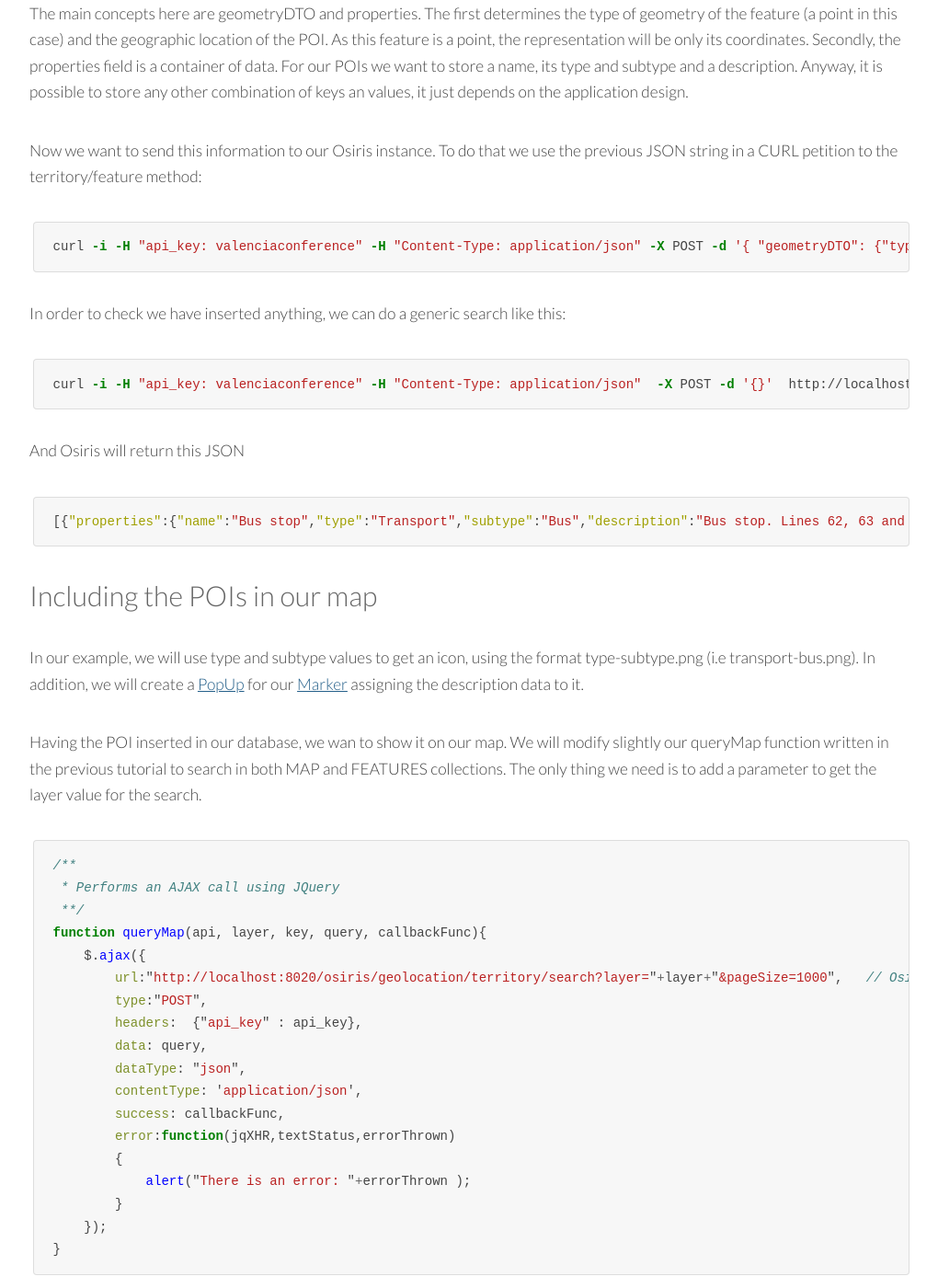
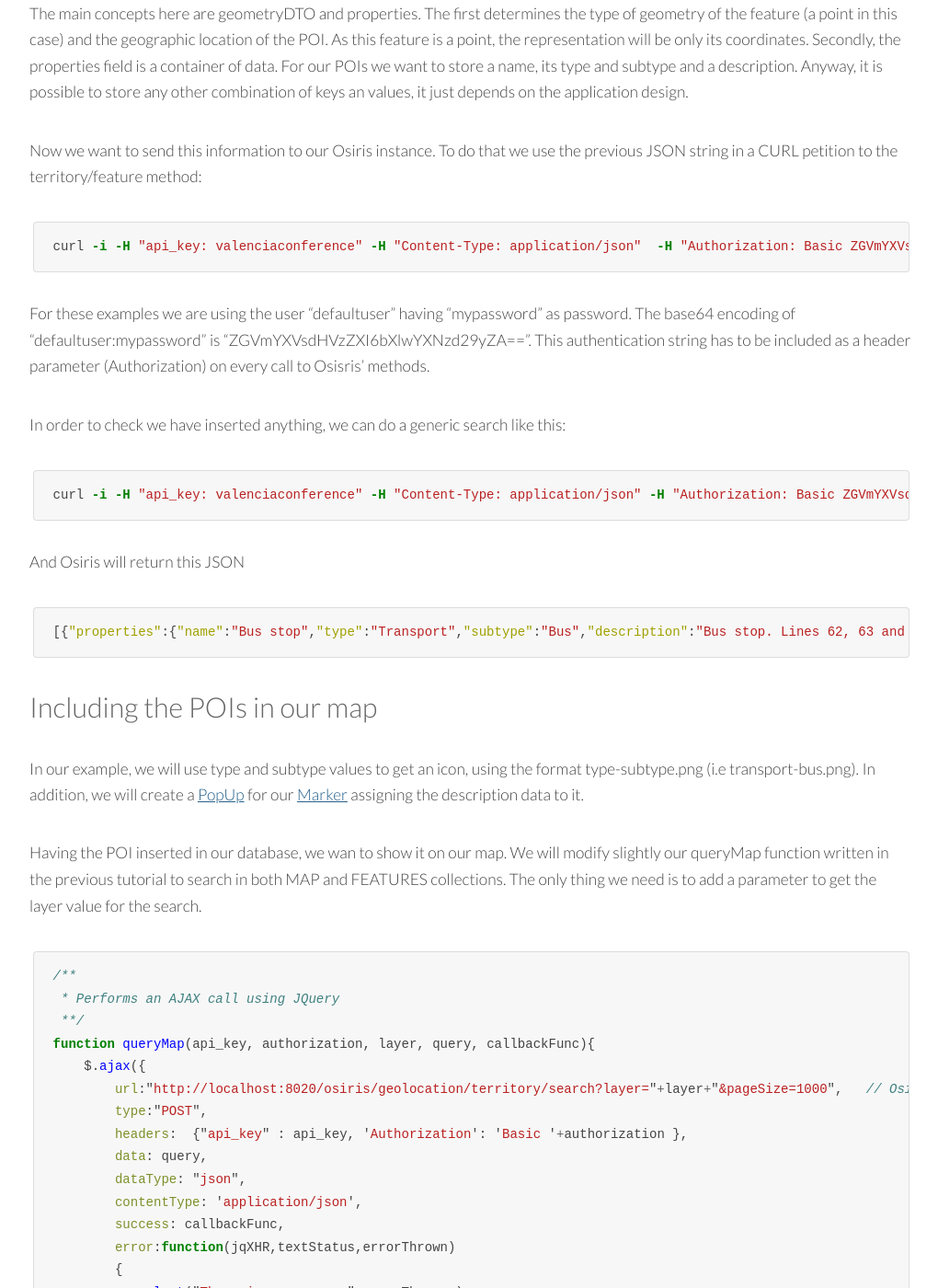
Before and after one commit to osiris-indoor/osiris-indoor.github.io, a Jekyll site: the page built from _posts/2016-6-17-Adding-and-Showing-Points-of-Interest.markdown, in a window 1280 px wide and 1400 px high, scrolled down 1087 px. Shown: the whole window at 92% size, without its empty margins (128-1148 px from the left). Built offline with Jekyll 4.4.1, drawn with Linux system fonts in a browser that asks for light colours; comment, search, counter and statistics services are not loaded.

Commit message:
Modified to incluide the authentication system

```diff
--- a/_posts/2016-6-17-Adding-and-Showing-Points-of-Interest.markdown
+++ b/_posts/2016-6-17-Adding-and-Showing-Points-of-Interest.markdown
@@ -25,13 +25,15 @@ Secondly, the properties field is a container of data. For our POIs we want to s
 Now we want to send this information to our Osiris instance. To do that we use the previous JSON string in a CURL petition to the territory/feature method:
 
 {% highlight sh %}
-curl -i -H "api_key: valenciaconference" -H "Content-Type: application/json" -X POST -d '{ "geometryDTO": {"type": "point", "latitude": 39.494143264768105, "longitude": -0.40192766277868941 }, "properties": {"name": "Bus stop", "type": "Transport", "subtype": "Bus", "description": "Bus stop. Lines 62, 63 and N3"}}' http://localhost:8020/osiris/geolocation/territory/feature
+curl -i -H "api_key: valenciaconference" -H "Content-Type: application/json"  -H "Authorization: Basic ZGVmYXVsdHVzZXI6bXlwYXNzd29yZA==" -X POST -d '{ "geometryDTO": {"type": "point", "latitude": 39.494143264768105, "longitude": -0.40192766277868941 }, "properties": {"name": "Bus stop", "type": "Transport", "subtype": "Bus", "description": "Bus stop. Lines 62, 63 and N3"}}' http://localhost:8020/osiris/geolocation/territory/feature
 {% endhighlight %}
+
+For these examples we are using the user "defaultuser" having "mypassword" as password. The base64 encoding of "defaultuser:mypassword" is "ZGVmYXVsdHVzZXI6bXlwYXNzd29yZA==". This authentication string has to be included as a header parameter (Authorization) on every call to Osisris' methods.
 
 In order to check we have inserted anything, we can do a generic search like this:
 
 {% highlight sh %}
-curl -i -H "api_key: valenciaconference" -H "Content-Type: application/json"  -X POST -d '{}'  http://localhost:8020/osiris/geolocation/territory/search?layer=FEATURES
+curl -i -H "api_key: valenciaconference" -H "Content-Type: application/json" -H "Authorization: Basic ZGVmYXVsdHVzZXI6bXlwYXNzd29yZA==" -X POST -d '{}'  http://localhost:8020/osiris/geolocation/territory/search?layer=FEATURES
 {% endhighlight %}
 
 And Osiris will return this JSON
@@ -50,11 +52,11 @@ Having the POI inserted in our database, we wan to show it on our map. We will m
 /**
  * Performs an AJAX call using JQuery
  **/
-function queryMap(api, layer, key, query, callbackFunc){
+function queryMap(api_key, authorization, layer, query, callbackFunc){
     $.ajax({
         url:"http://localhost:8020/osiris/geolocation/territory/search?layer="+layer+"&pageSize=1000",   // Osiris server URL
         type:"POST",
-        headers:  {"api_key" : api_key},
+        headers:  {"api_key" : api_key, 'Authorization': 'Basic '+authorization },
         data: query,
         dataType: "json",
         contentType: 'application/json',
@@ -71,7 +73,7 @@ Of course, the calls to that function in the index.html should include the new p
 
 {% highlight js %}
  // Let's add the POIs
- queryMap(api_key,"FEATURES","{}",drawPOIs);
+ queryMap(api_key,authorization,"FEATURES","{}",drawPOIs);
 {% endhighlight %}
 
 Finally, we need a function to draw the markers using the JSON data obtained from Osiris.
```
